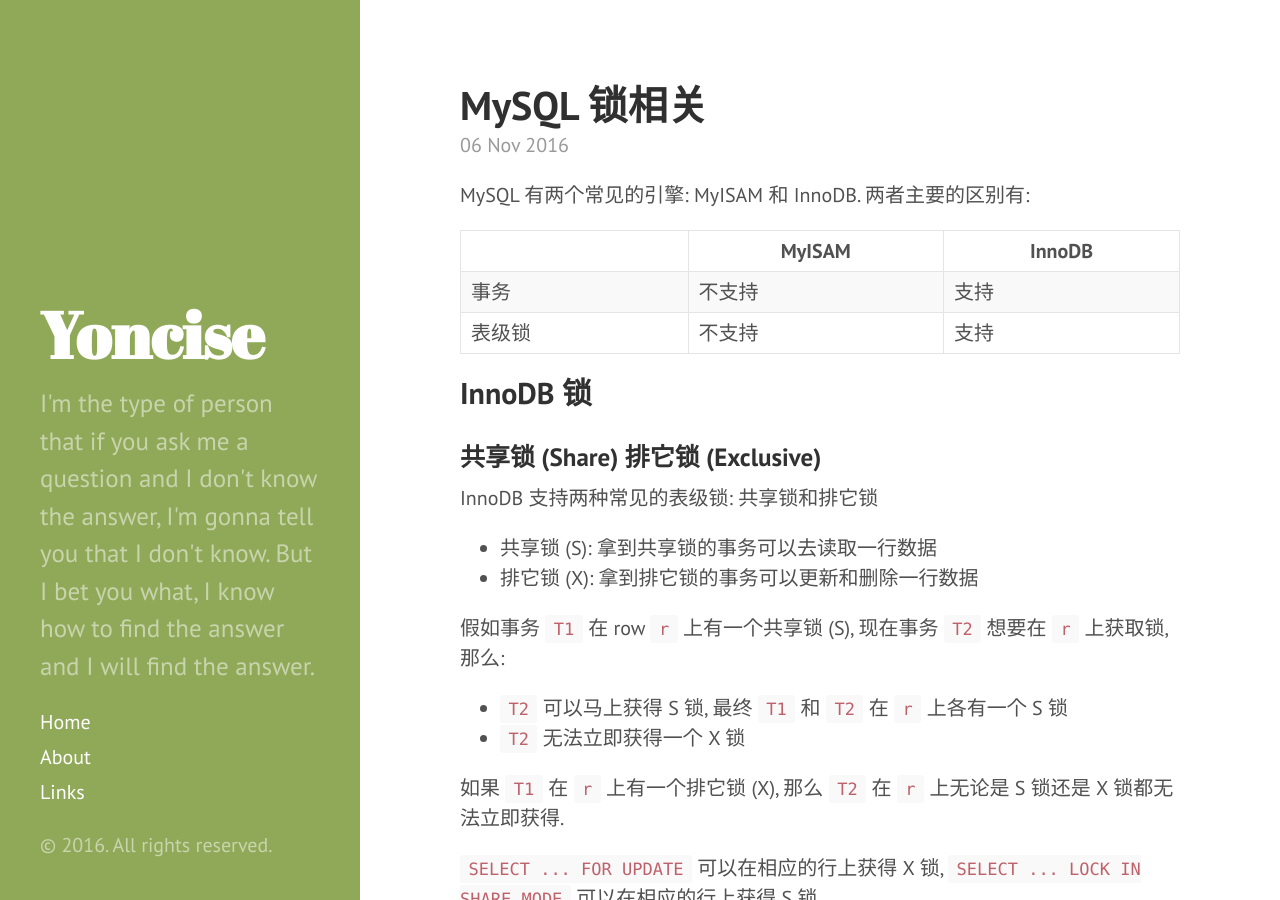
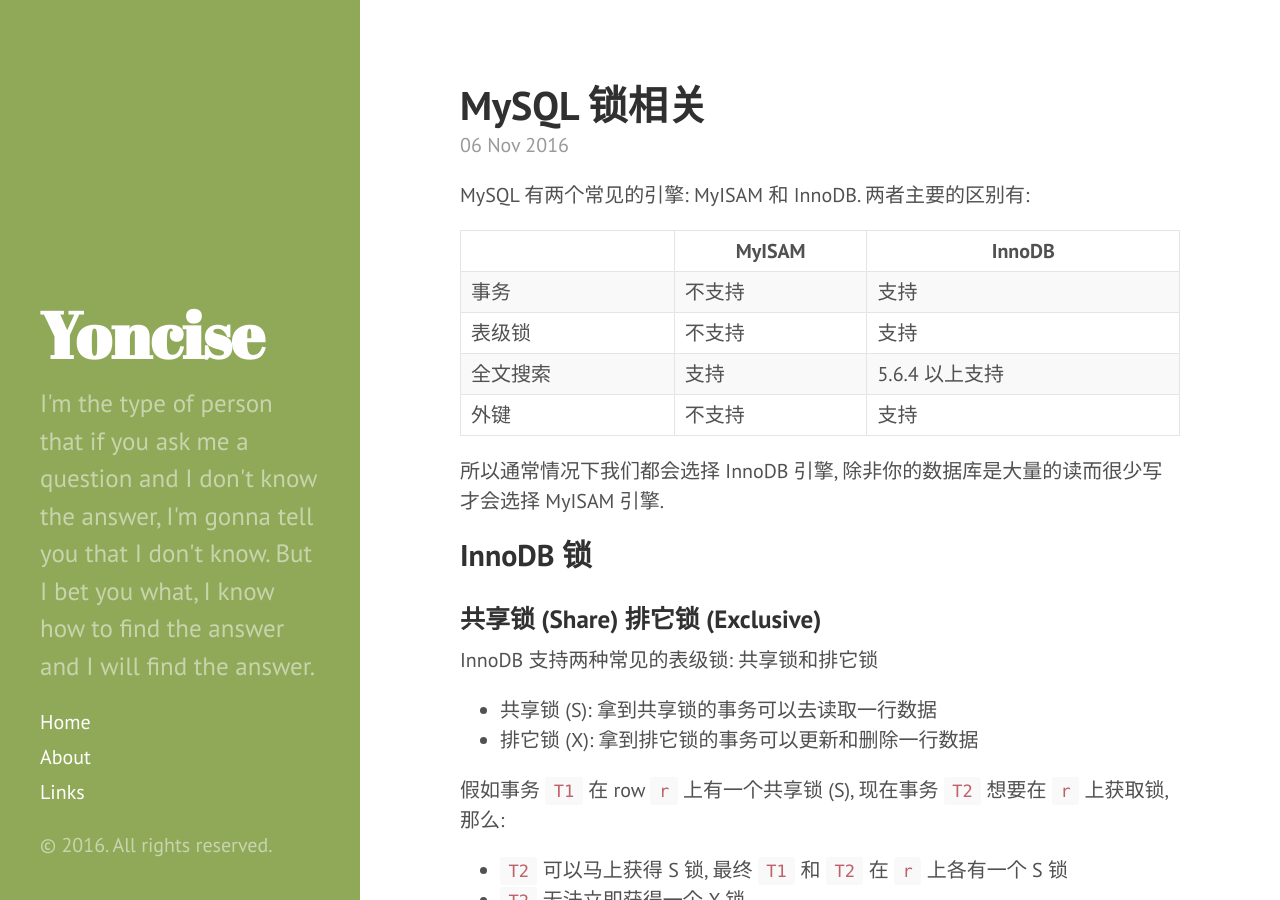
Before and after one commit to yoncise/yoncise.github.io, a Jekyll site: the page built from _posts/2016-11-07-MySQL-锁相关.md, in a window 1280 px wide and 900 px high. Built offline with Jekyll 4.4.1, drawn with Linux system fonts in a browser that asks for light colours; some of the changed text lies outside the part shown.

Commit message:
add more compare between MyISAM and InnoDB

```diff
--- a/_posts/2016-11-07-MySQL-锁相关.md
+++ b/_posts/2016-11-07-MySQL-锁相关.md
@@ -10,6 +10,10 @@ MySQL 有两个常见的引擎: MyISAM 和 InnoDB. 两者主要的区别有:
 | - | - | - |
 | 事务 | 不支持 | 支持 |
 | 表级锁 | 不支持 | 支持 |
+| 全文搜索 | 支持 | 5.6.4 以上支持 |
+| 外键 | 不支持 | 支持 |
+
+所以通常情况下我们都会选择 InnoDB 引擎, 除非你的数据库是大量的读而很少写才会选择 MyISAM 引擎.
 
 ## InnoDB 锁
 
@@ -95,3 +99,7 @@ InnoDB 的意向锁是 *表级锁* , 意向锁有两种: Intention shared (IS),
 > [Lock (database)](https://en.wikipedia.org/wiki/Lock_(database))
 >
 > [X row locks do not prevent an IX table lock, contrary to documentation](http://bugs.mysql.com/bug.php?id=63665)
+>
+> [Why doesn't MySQL's MyISAM engine support Foreign keys?](http://stackoverflow.com/a/12971358/2408447)
+>
+> [MyISAM versus InnoDB](http://stackoverflow.com/a/6796566/2408447)
```
